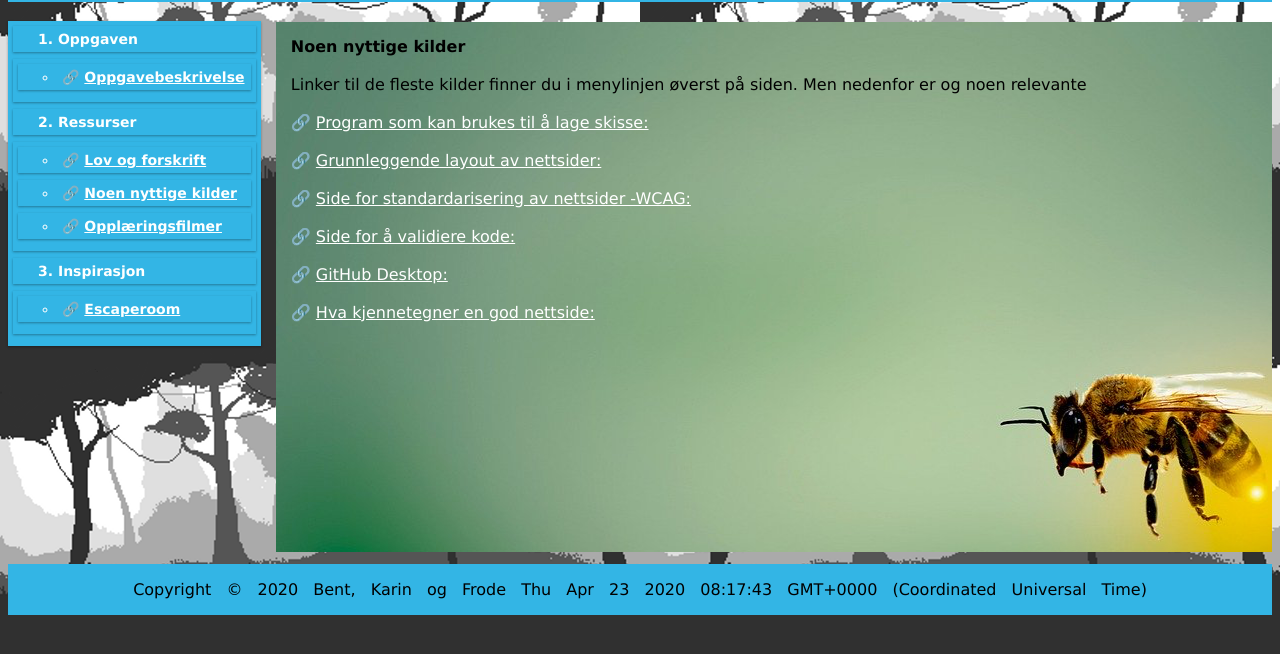
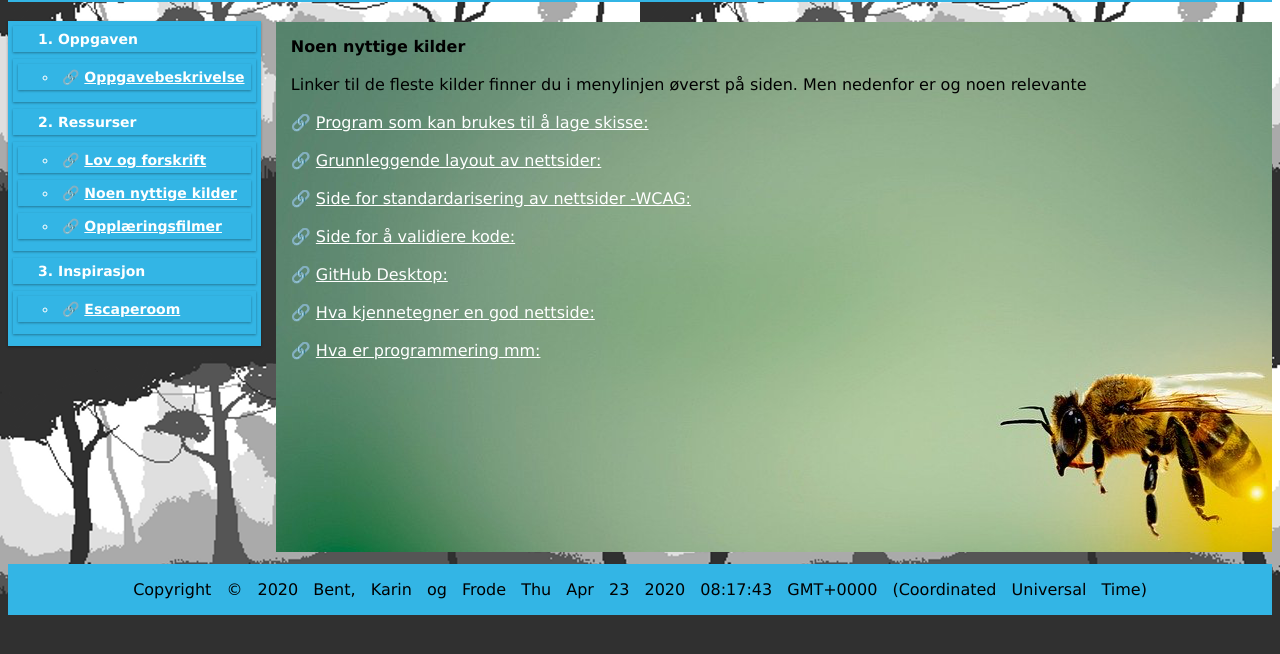
Before and after one commit to handerre/handerre.github.io, a plain HTML site: page HTML/Nettside_Programvare.html in a window 1280 px wide. Shown: the part 122-776 px from the top of the page. Drawn offline with Linux system fonts and the light colour scheme.

Commit message:
Add files via upload

```diff
--- a/HTML/Nettside_Programvare.html
+++ b/HTML/Nettside_Programvare.html
@@ -118,6 +118,9 @@
         <br>
         <br>
         &#128279;  <a href="https://www.techweb.no/blogg/hva-kjennetegner-en-god-nettside-4-tips-til-bra-design"target="_blank">  Hva kjennetegner en god nettside:</a>
+        <br>
+        <br>
+        &#128279;  <a href="https://ff.ndla.no/subjects/subject:f248e20c-3131-495e-a759-c71678430d5f/topic:e08eecc8-5e7e-4b85-9876-dfc5d1f3d920/?fbclid=IwAR30rjDlktBPX5ps4__oUXEGlNTtLjoUMjqpIle8tbTQhmj9H-pp61FBovQ "target="_blank">  Hva er programmering mm:</a>
 
 
 
```
